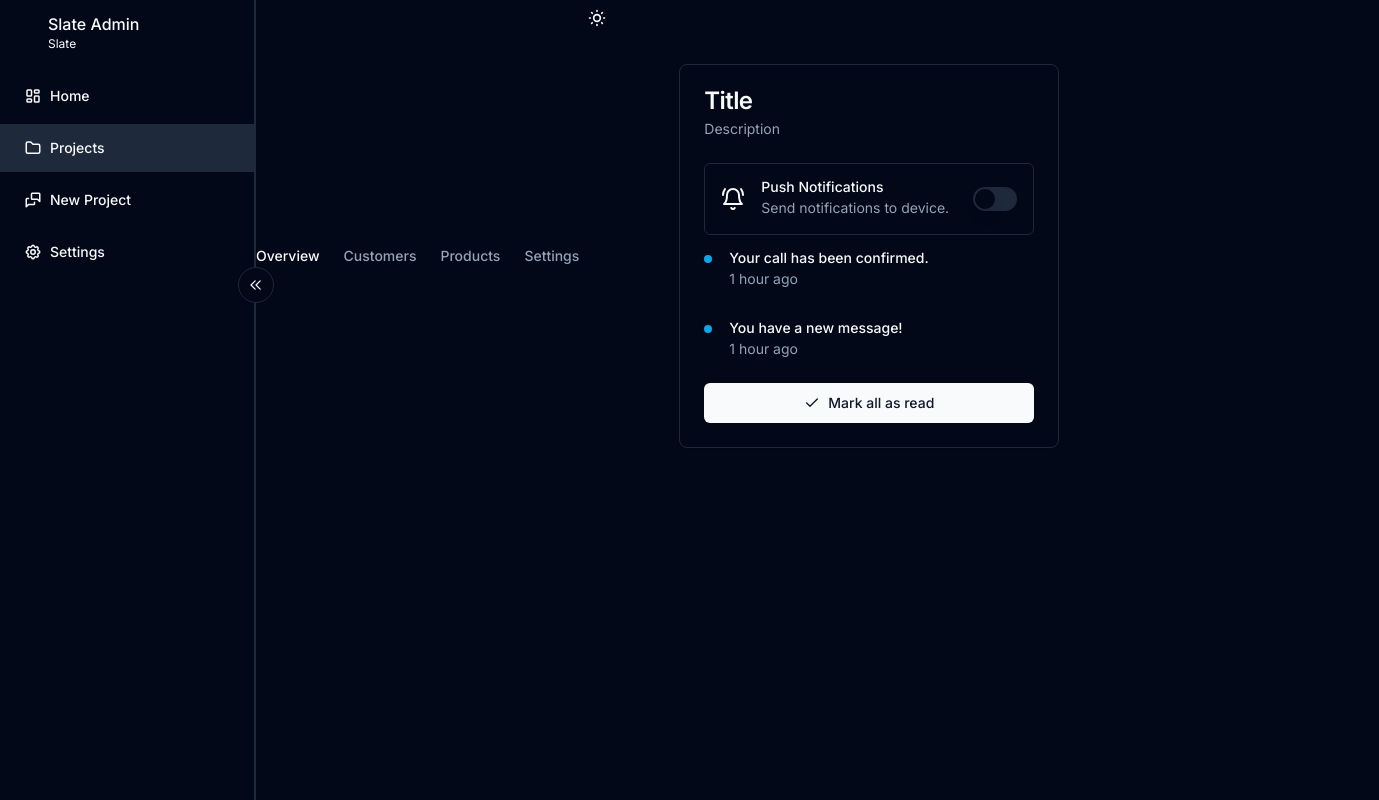
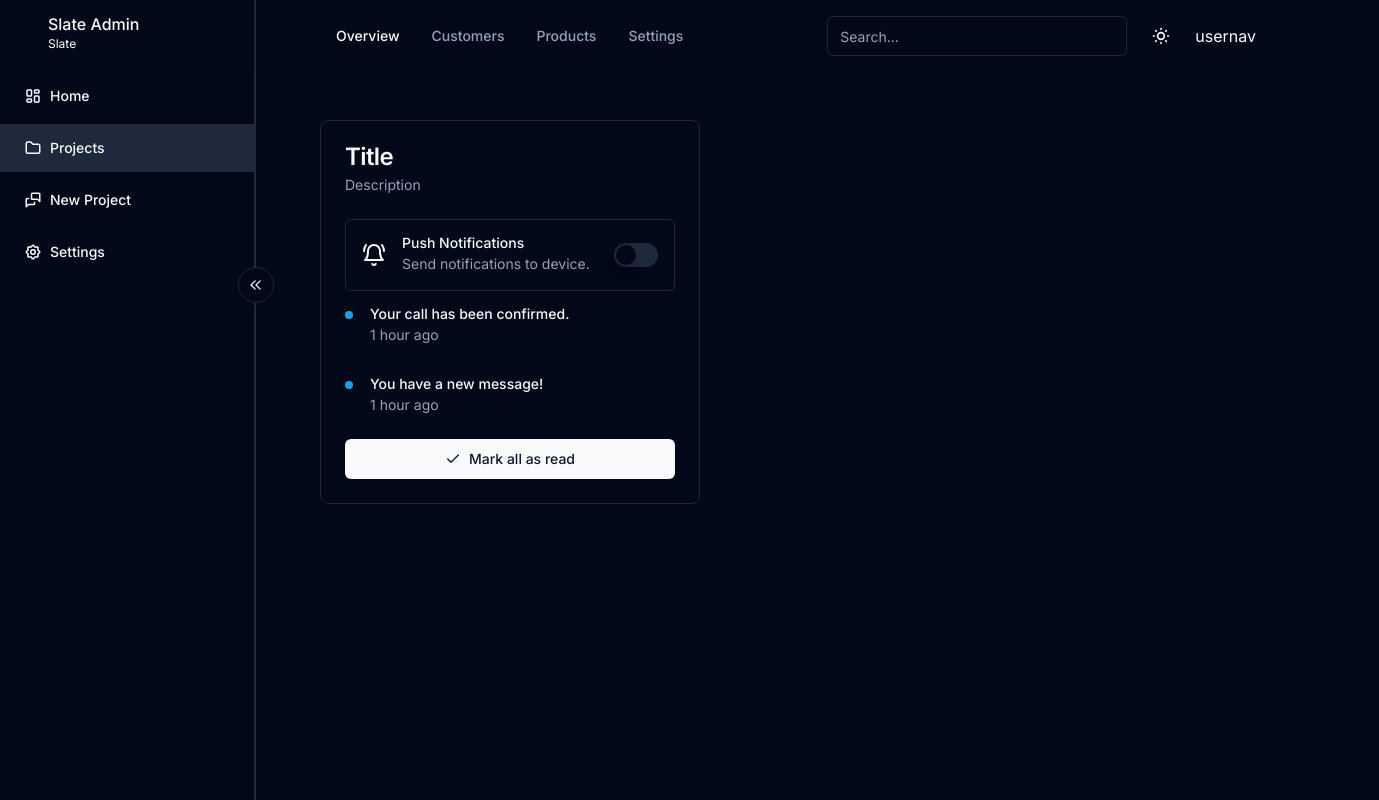
Before and after one commit to Tushar98644/OpsBox, a Next.js app: page /projects in a window 1280 px wide. Shown: the whole page, 1379 px wide, since content can reach past the window. Built offline with nearby package versions, Linux system fonts and the light colour scheme.

Commit message:
ui fixes

```diff
--- a/src/components/Layout/layout.tsx
+++ b/src/components/Layout/layout.tsx
@@ -5,6 +5,7 @@ import useIsCollapsed from '@/hooks/use-is-collapsed'
 import { Navbar } from "./navbar/navbar";
 import { Navlinks } from "@/data/navlinks";
 import { ThemeSwitch } from "../theme/theme-switch";
+import { Search } from "../dashboard/search/search";
 
 const Layout = ({ children }: { children: React.ReactNode }) => {
     const [isCollapsed, setIsCollapsed] = useIsCollapsed();
@@ -12,19 +13,20 @@ const Layout = ({ children }: { children: React.ReactNode }) => {
     return (
         <div className="layout relative flex h-full">
             <Sidebar isCollapsed={isCollapsed} setIsCollapsed={setIsCollapsed} />
+            <div className={`flex flex-col overflow-x-hidden pt-16 transition-all duration-300 md:overflow-y-hidden md:pt-4 ${isCollapsed ? 'md:ml-14' : 'md:ml-64'} h-full w-full`}>
+                <div className="grid grid-cols-2">
+                    <Navbar links={Navlinks} />
+                    <div className="flex items-center justify-end px-6 space-x-4">
+                        <Search />
+                        <ThemeSwitch />
+                        <h1>usernav</h1>
+                    </div>
+                </div>
 
-
-            <div className="flex flex-col gap-12">
-                <main
-                    id='content'
-                    className={`flex overflow-x-hidden mt-16 transition-all duration-300 md:overflow-y-hidden md:mt-0 ${isCollapsed ? 'md:ml-14' : 'md:ml-64'} h-full w-full`}
-                >
-                    <Navbar links={Navlinks} />
-                    <ThemeSwitch />
+                <main id='content'>
                     {children}
                 </main>
             </div>
-
         </div>
     );
 }
--- a/src/components/Layout/navbar/navbar.tsx
+++ b/src/components/Layout/navbar/navbar.tsx
@@ -44,7 +44,7 @@ export const Navbar = ({ className, links, ...props }: TopNavProps) => {
 
       <nav
         className={cn(
-          'hidden items-center space-x-4 md:flex lg:space-x-6',
+          'hidden ml-20 items-center space-x-4 md:flex md:space-x-8',
           className
         )}
         {...props}
--- /dev/null
+++ b/src/components/dashboard/search/search.tsx
@@ -0,0 +1,13 @@
+import { Input } from '@/components/ui/input'
+
+export const Search = () => {
+  return (
+    <div>
+      <Input
+        type='search'
+        placeholder='Search...'
+        className='md:w-[100px] lg:w-[300px]'
+      />
+    </div>
+  )
+}
```
